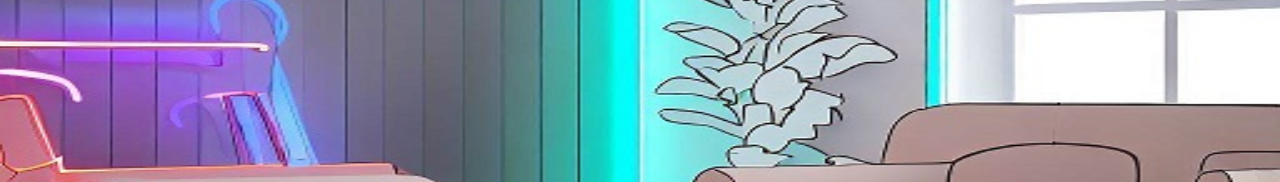
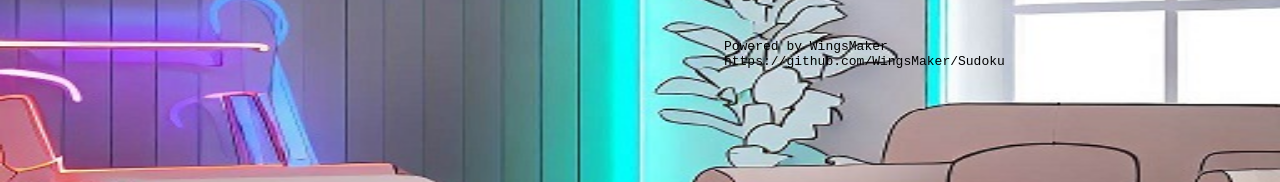
Before and after one commit to WingsMaker/Sudoku, a plain HTML site: page index.html in a window 1280 px wide. Shown: the part 346-528 px from the top of the page. Drawn offline with Linux system fonts and the light colour scheme.

Commit message:
Update index.html

```diff
--- a/index.html
+++ b/index.html
@@ -71,5 +71,8 @@
     <script src="solver.js"></script>
     <script src="script.js"></script>
 </body>
-
+<pre>
+Powered by WingsMaker
+https://github.com/WingsMaker/Sudoku
+</pre>
 </html>
```
